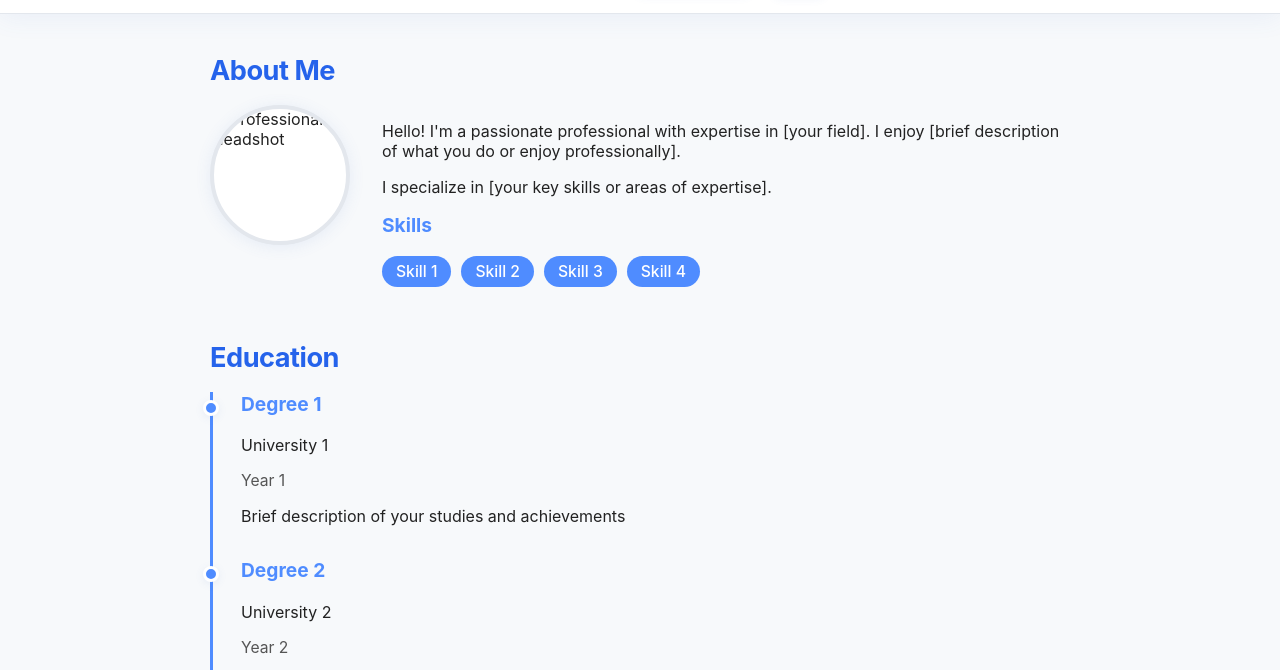
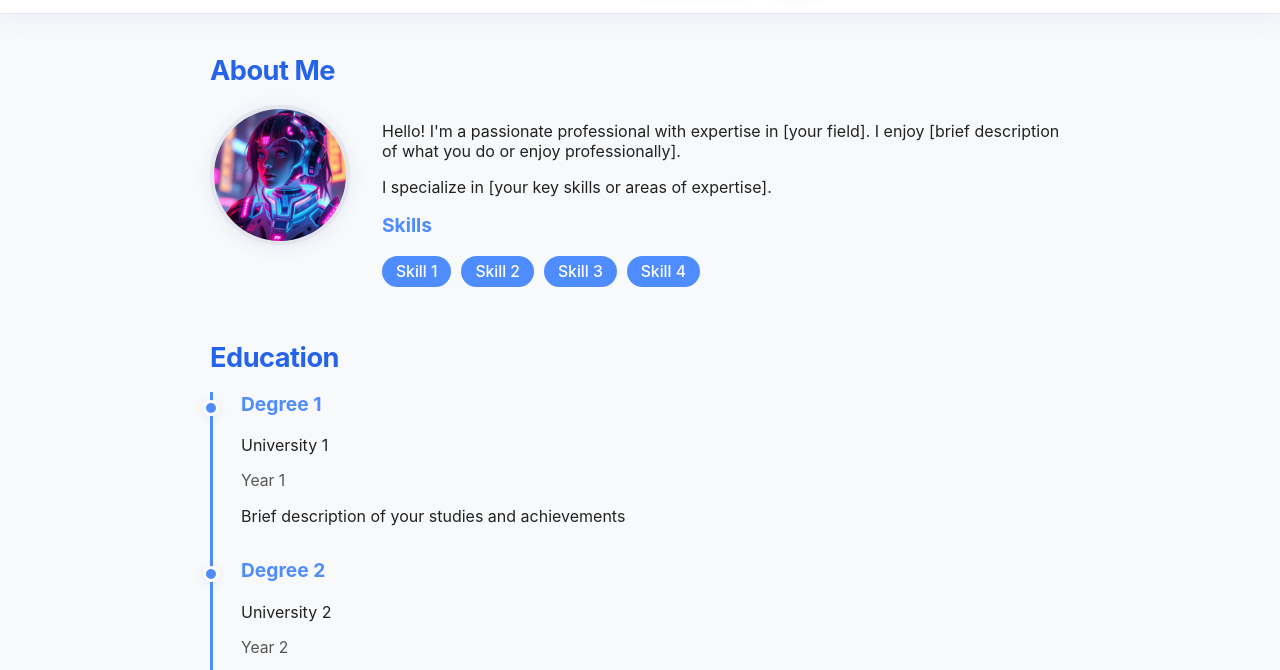
Before and after one commit to EcoTechLyfe/Template, a plain HTML site: page index.html in a window 1280 px wide. Shown: the part 112-782 px from the top of the page. Drawn offline with Linux system fonts and the light colour scheme.

Commit message:
Update index.html

```diff
--- a/index.html
+++ b/index.html
@@ -35,7 +35,7 @@
         <section id="about">
             <h2>About Me</h2>
             <div class="about-content">
-                <img src=".images/Template.jpeg" alt="Professional headshot" class="profile-image">
+                <img src="./images/Template.jpeg" alt="Professional headshot" class="profile-image">
                 <div>
                     <p>Hello! I'm a passionate professional with expertise in [your field]. I enjoy [brief description of what you do or enjoy professionally].</p>
                     <p>I specialize in [your key skills or areas of expertise].</p>
```
